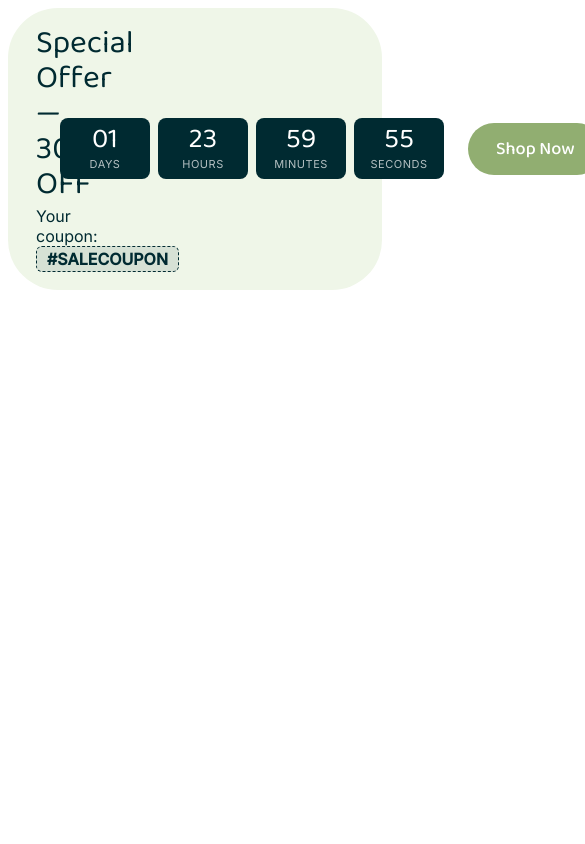
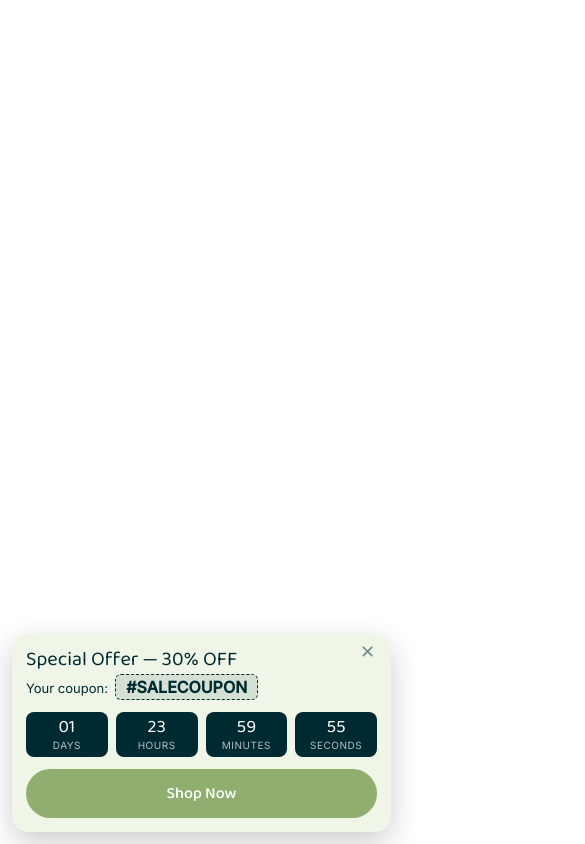
Before and after one commit to hitenchotaliya/countdown-popup, a plain HTML site: page index.html in a window 390 px wide. Shown: the top 844 px of the page, 585 px wide, since content can reach past the window. Drawn offline with Linux system fonts and the light colour scheme.

Commit message:
Update index.html

```diff
--- a/index.html
+++ b/index.html
@@ -1,4 +1,3 @@
-
 <style>
   @import url('https://fonts.googleapis.com/css2?family=Baloo+2:wght@400;500&family=Inter:wght@400;500&display=swap');
 
@@ -9,15 +8,30 @@
     align-items: center;
     justify-content: space-between;
     gap: 24px;
+
+    position: fixed;
+    bottom: 20px;
+
+    left: 20px;
+    right: 20px;
+
+    width: auto;
+
+    z-index: 99999;
+    box-shadow: 0 10px 30px rgba(0, 0, 0, 0.2);
     border-radius: 50px;
-    position: relative;
+    width: 90%;
   }
-  .promo-text { flex: 1; min-width: 0; }
+
+  .promo-text {
+    flex: 1;
+    min-width: 0;
+  }
   .promo-heading {
     font-family: 'Baloo 2', 'Trebuchet MS', sans-serif;
     font-size: 32px;
     font-weight: 400;
-    color: #002A31;
+    color: #002a31;
     margin: 0 0 4px;
     line-height: 1.1;
   }
@@ -25,7 +39,7 @@
     font-family: 'Inter', Arial, sans-serif;
     font-size: 16px;
     font-weight: 400;
-    color: #002A31;
+    color: #002a31;
     margin: 0;
   }
   .coupon-code {
@@ -33,9 +47,9 @@
     font-family: 'Inter', Arial, sans-serif;
     font-size: 16px;
     font-weight: 700;
-    color: #002A31;
-    background: rgba(0,42,49,0.1);
-    border: 1.5px dashed #002A31;
+    color: #002a31;
+    background: rgba(0, 42, 49, 0.1);
+    border: 1.5px dashed #002a31;
     border-radius: 6px;
     padding: 2px 10px;
     cursor: pointer;
@@ -43,13 +57,15 @@
     transition: background 0.15s;
     user-select: none;
   }
-  .coupon-code:hover { background: rgba(0,42,49,0.16); }
+  .coupon-code:hover {
+    background: rgba(0, 42, 49, 0.16);
+  }
   .tooltip {
     position: absolute;
     bottom: calc(100% + 8px);
     left: 50%;
     transform: translateX(-50%);
-    background: #002A31;
+    background: #002a31;
     color: #fff;
     font-family: 'Inter', Arial, sans-serif;
     font-size: 13px;
@@ -65,13 +81,18 @@
   .tooltip::after {
     content: '';
     position: absolute;
-    top: 100%; left: 50%;
+    top: 100%;
+    left: 50%;
     transform: translateX(-50%);
     border: 5px solid transparent;
-    border-top-color: #002A31;
+    border-top-color: #002a31;
   }
-  .coupon-code:hover .tooltip { opacity: 1; }
-  .tooltip.copied { opacity: 1; }
+  .coupon-code:hover .tooltip {
+    opacity: 1;
+  }
+  .tooltip.copied {
+    opacity: 1;
+  }
 
   .countdown {
     display: flex;
@@ -79,7 +100,7 @@
     flex-shrink: 0;
   }
   .cd-box {
-    background: #002A31;
+    background: #002a31;
     color: #fff;
     border-radius: 8px;
     padding: 8px 14px;
@@ -97,7 +118,7 @@
     font-family: 'Inter', Arial, sans-serif;
     font-size: 11px;
     font-weight: 400;
-    color: rgba(255,255,255,0.7);
+    color: rgba(255, 255, 255, 0.7);
     text-transform: uppercase;
     letter-spacing: 0.5px;
     display: block;
@@ -118,20 +139,111 @@
     flex-shrink: 0;
     transition: background 0.15s;
   }
-  .shop-btn:hover { background: #7d9a5e; }
+  .shop-btn:hover {
+    background: #7d9a5e;
+  }
 
   .close-btn {
     /* position: absolute; */
-    top: 10px; right: 12px;
+    top: 10px;
+    right: 12px;
     background: none;
     border: none;
     font-size: 18px;
-    color: #002A31;
+    color: #002a31;
     cursor: pointer;
     line-height: 1;
     opacity: 0.5;
   }
-  .close-btn:hover { opacity: 1; }
+  .close-btn:hover {
+    opacity: 1;
+  }
+
+  @media (max-width: 1024px) {
+    .promo-wrap {
+      width: 90%;
+      padding: 16px 20px;
+      border-radius: 20px;
+      gap: 16px;
+      flex-wrap: wrap;
+    }
+
+    .promo-heading {
+      font-size: 26px;
+    }
+
+    .promo-desc {
+      font-size: 14px;
+    }
+
+    .cd-box {
+      padding: 6px 10px;
+      min-width: 55px;
+    }
+
+    .cd-num {
+      font-size: 22px;
+    }
+
+    .shop-btn {
+      padding: 10px 20px;
+      font-size: 16px;
+    }
+  }
+
+  @media (max-width: 768px) {
+    .promo-wrap {
+      left: 12px;
+      right: 12px;
+      bottom: 12px;
+
+      border-radius: 16px;
+      flex-direction: column;
+      align-items: stretch;
+      gap: 12px;
+      padding: 14px;
+      width: 90%;
+    }
+
+    .promo-heading {
+      font-size: 20px;
+    }
+
+    .promo-desc {
+      font-size: 13px;
+    }
+
+    .countdown {
+      justify-content: space-between;
+      width: 100%;
+    }
+
+    .cd-box {
+      flex: 1;
+      min-width: auto;
+      padding: 6px 6px;
+    }
+
+    .cd-num {
+      font-size: 18px;
+    }
+
+    .cd-label {
+      font-size: 10px;
+    }
+
+    .shop-btn {
+      width: 100%;
+      font-size: 16px;
+      padding: 12px;
+    }
+
+    .close-btn {
+      position: absolute;
+      top: 8px;
+      right: 10px;
+    }
+  }
 </style>
 
 <div class="promo-wrap" id="promoBanner">
@@ -147,20 +259,40 @@
   </div>
 
   <div class="countdown">
-    <div class="cd-box"><span class="cd-num" id="cd-days">02</span><span class="cd-label">Days</span></div>
-    <div class="cd-box"><span class="cd-num" id="cd-hours">00</span><span class="cd-label">Hours</span></div>
-    <div class="cd-box"><span class="cd-num" id="cd-mins">00</span><span class="cd-label">Minutes</span></div>
-    <div class="cd-box"><span class="cd-num" id="cd-secs">00</span><span class="cd-label">Seconds</span></div>
+    <div class="cd-box">
+      <span class="cd-num" id="cd-days">02</span
+      ><span class="cd-label">Days</span>
+    </div>
+    <div class="cd-box">
+      <span class="cd-num" id="cd-hours">00</span
+      ><span class="cd-label">Hours</span>
+    </div>
+    <div class="cd-box">
+      <span class="cd-num" id="cd-mins">00</span
+      ><span class="cd-label">Minutes</span>
+    </div>
+    <div class="cd-box">
+      <span class="cd-num" id="cd-secs">00</span
+      ><span class="cd-label">Seconds</span>
+    </div>
   </div>
 
   <button class="shop-btn">Shop Now</button>
-  <button class="close-btn" onclick="document.getElementById('promoBanner').style.display='none'" aria-label="Close">&#x2715;</button>
+  <button
+    class="close-btn"
+    onclick="document.getElementById('promoBanner').style.display = 'none'"
+    aria-label="Close"
+  >
+    &#x2715;
+  </button>
 </div>
 
 <script>
   const endTime = Date.now() + 2 * 24 * 60 * 60 * 1000;
 
-  function pad(n) { return String(n).padStart(2, '0'); }
+  function pad(n) {
+    return String(n).padStart(2, '0');
+  }
 
   function tick() {
     const diff = Math.max(0, endTime - Date.now());
@@ -180,21 +312,29 @@
   function copyCoupon() {
     const code = 'SALECOUPON';
     const tip = document.getElementById('tooltip');
-    navigator.clipboard.writeText(code).then(() => {
+    navigator.clipboard
+      .writeText(code)
+      .then(() => {
         tip.textContent = 'Copied!';
         tip.classList.add('copied');
         setTimeout(() => {
           tip.textContent = 'Click to copy';
           tip.classList.remove('copied');
         }, 2000);
-    }).catch(() => {
+      })
+      .catch(() => {
         const ta = document.createElement('textarea');
-      ta.value = code; document.body.appendChild(ta);
-      ta.select(); document.execCommand('copy');
+        ta.value = code;
+        document.body.appendChild(ta);
+        ta.select();
+        document.execCommand('copy');
         document.body.removeChild(ta);
         tip.textContent = 'Copied!';
         tip.classList.add('copied');
-      setTimeout(() => { tip.textContent = 'Click to copy'; tip.classList.remove('copied'); }, 2000);
+        setTimeout(() => {
+          tip.textContent = 'Click to copy';
+          tip.classList.remove('copied');
+        }, 2000);
       });
   }
 </script>
```
Lines whose indentation alone changed are shown as unchanged.
